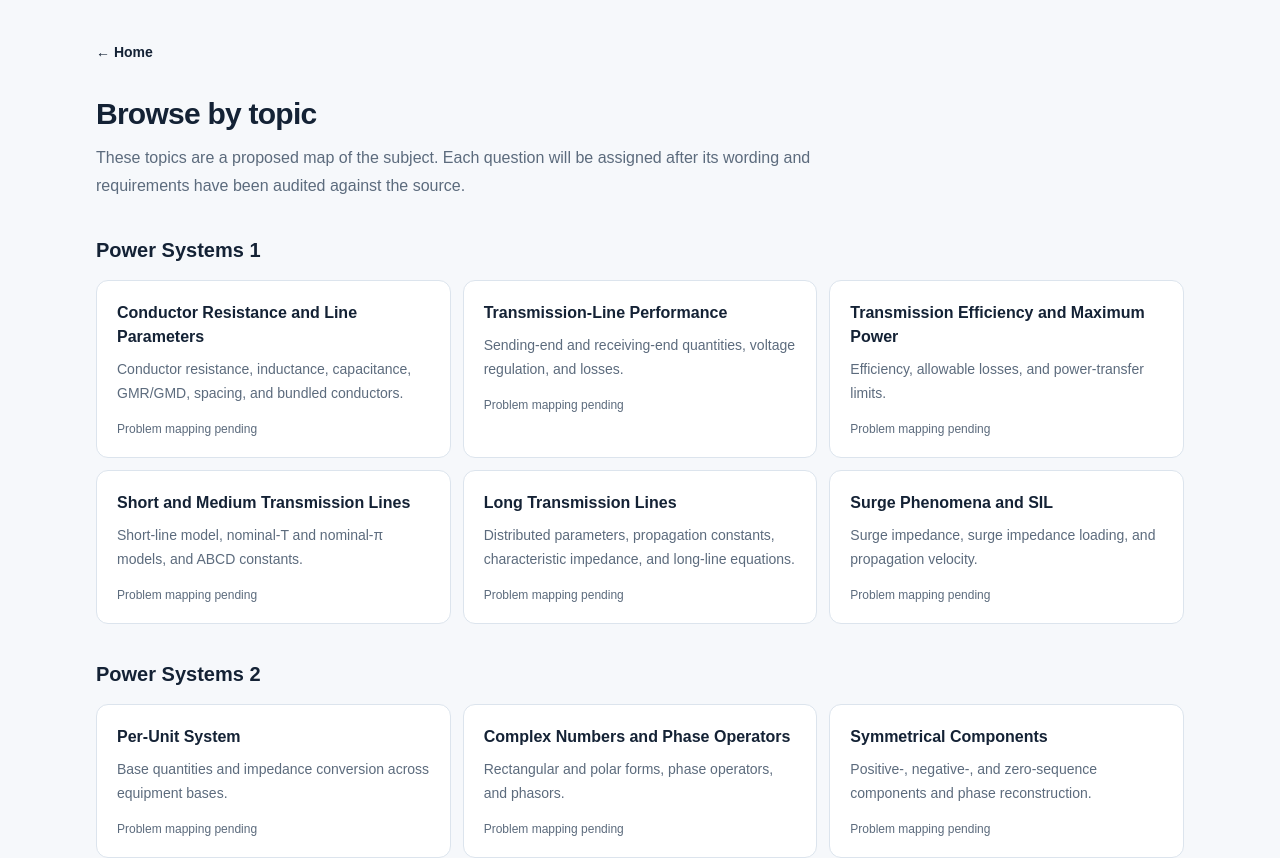
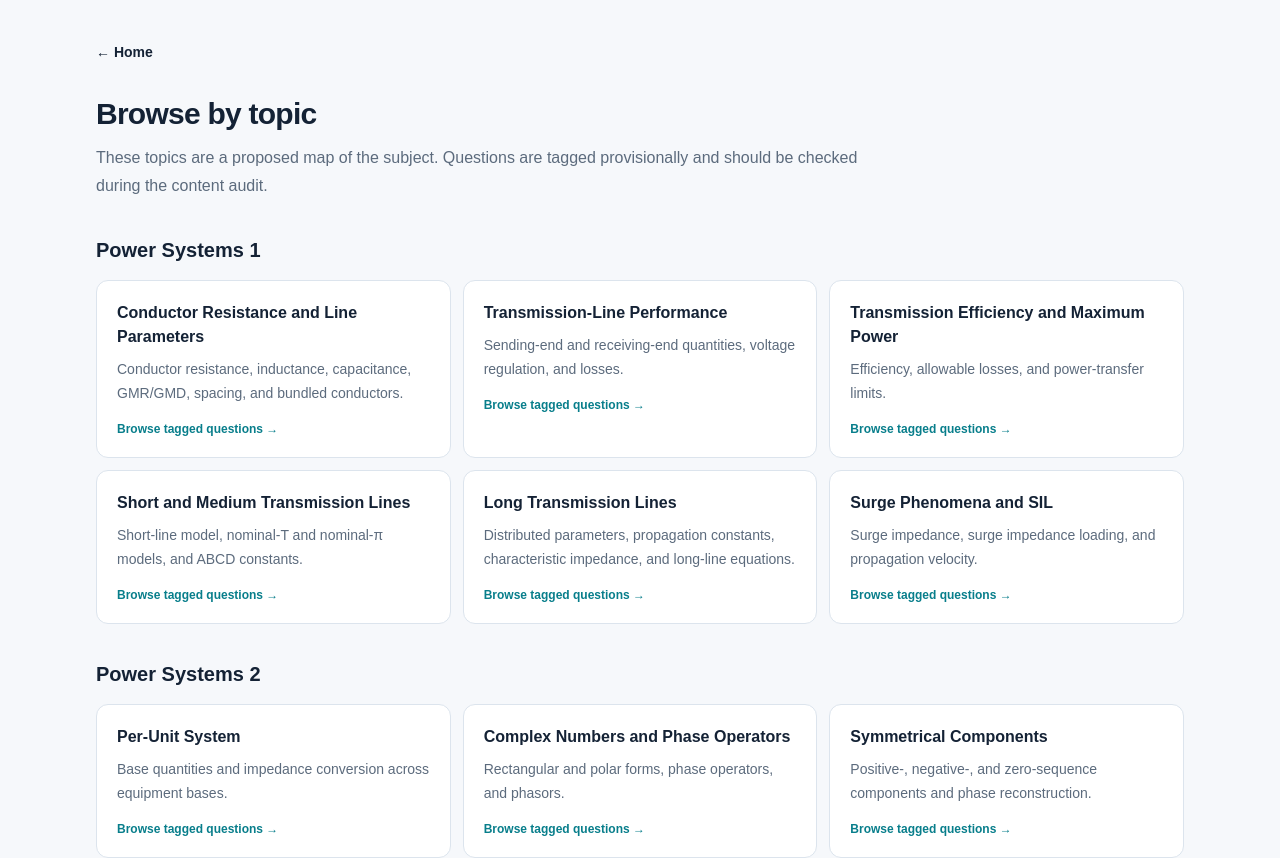
Before and after one commit to valeriovlad13-del/power-systems-lab, a Next.js app: page /topics in a window 1280 px wide. Shown: the top 858 px of the page. Built offline with nearby package versions, Linux system fonts and the light colour scheme.

Commit message:
feat: improve app/topics/page.tsx

```diff
--- a/app/topics/page.tsx
+++ b/app/topics/page.tsx
@@ -2,32 +2,21 @@ import Link from "next/link";
 import { topics } from "@/content/topics";
 
 export default function TopicsPage() {
-  const grouped = [
-    { id: "power-systems-1", title: "Power Systems 1" },
-    { id: "power-systems-2", title: "Power Systems 2" },
-  ];
+  const grouped = [{ id: "power-systems-1", title: "Power Systems 1" }, { id: "power-systems-2", title: "Power Systems 2" }];
 
   return (
     <main className="mx-auto max-w-6xl px-5 py-10 sm:px-8">
       <Link href="/" className="text-sm font-semibold text-[var(--accent)]">← Home</Link>
       <h1 className="mt-8 text-3xl font-bold tracking-tight">Browse by topic</h1>
-      <p className="mt-3 max-w-3xl leading-7 text-[var(--muted)]">
-        These topics are a proposed map of the subject. Each question will be assigned after its wording and requirements have been audited against the source.
-      </p>
-      {grouped.map((course) => (
-        <section key={course.id} className="mt-9">
-          <h2 className="text-xl font-bold">{course.title}</h2>
-          <div className="mt-4 grid gap-3 sm:grid-cols-2 lg:grid-cols-3">
-            {topics.filter((topic) => topic.courseId === course.id).map((topic) => (
-              <article key={topic.id} className="rounded-xl border border-[var(--border)] bg-white p-5">
-                <h3 className="font-semibold">{topic.title}</h3>
-                <p className="mt-2 text-sm leading-6 text-[var(--muted)]">{topic.description}</p>
-                <p className="mt-4 text-xs text-[var(--muted)]">Problem mapping pending</p>
-              </article>
-            ))}
-          </div>
-        </section>
-      ))}
+      <p className="mt-3 max-w-3xl leading-7 text-[var(--muted)]">These topics are a proposed map of the subject. Questions are tagged provisionally and should be checked during the content audit.</p>
+      {grouped.map((course) => <section key={course.id} className="mt-9">
+        <h2 className="text-xl font-bold">{course.title}</h2>
+        <div className="mt-4 grid gap-3 sm:grid-cols-2 lg:grid-cols-3">
+          {topics.filter((topic) => topic.courseId === course.id).map((topic) => <Link key={topic.id} href={`/problems?course=${course.id}&topic=${topic.id}`} className="rounded-xl border border-[var(--border)] bg-white p-5 transition hover:border-[var(--accent)] hover:shadow-sm">
+            <h3 className="font-semibold">{topic.title}</h3><p className="mt-2 text-sm leading-6 text-[var(--muted)]">{topic.description}</p><p className="mt-4 text-xs font-semibold text-[var(--accent)]">Browse tagged questions →</p>
+          </Link>)}
+        </div>
+      </section>)}
     </main>
   );
 }
```
